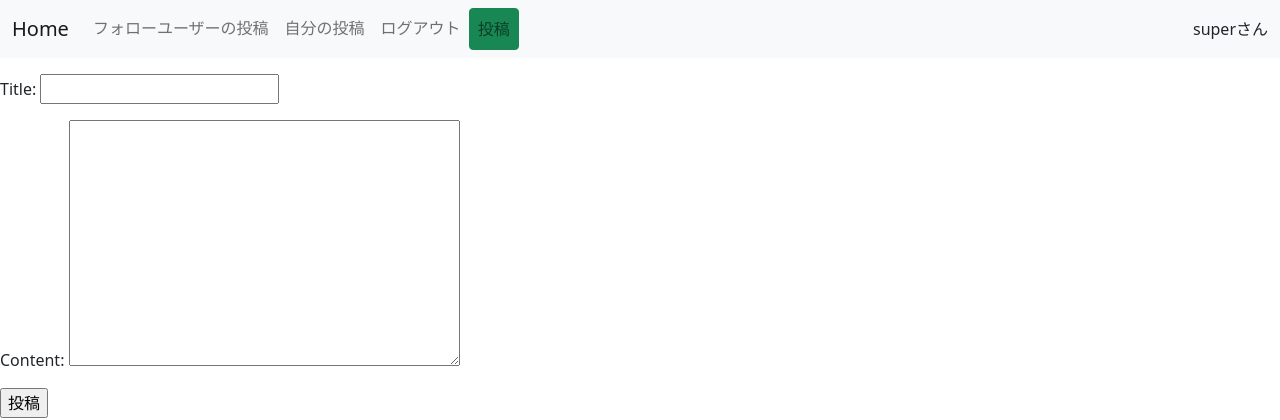
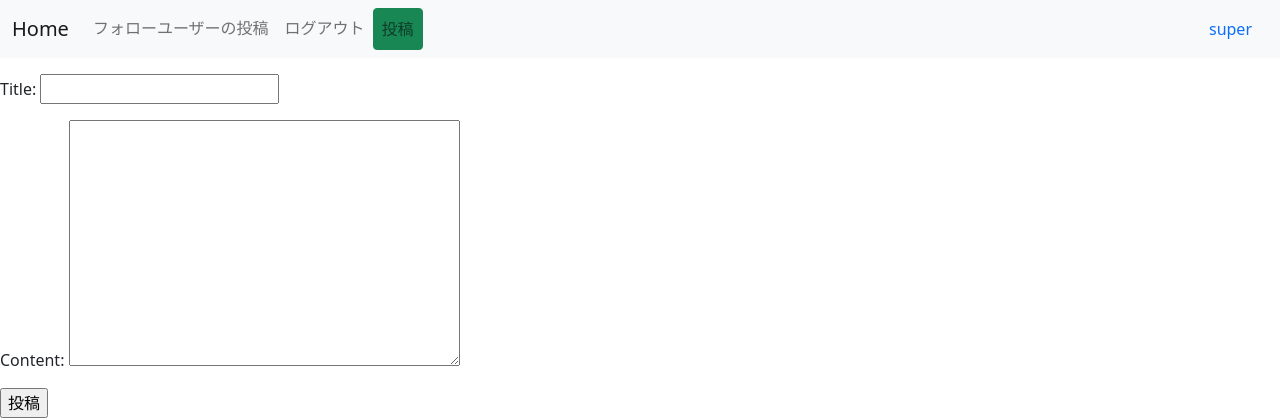
Before and after one commit to jphacks/OL_2314, a Django app: page /create/ in a window 1280 px wide. Shown: the top 420 px of the page. Run offline with Django 3.2, Linux system fonts and the light colour scheme; a user stored in the database is signed in.

Commit message:
自分の投稿ページのリンクをusernameに設定

```diff
--- a/templates/base.html
+++ b/templates/base.html
@@ -26,13 +26,12 @@
           <div class="collapse navbar-collapse" id="navbarNavAltMarkup">
             <div class="navbar-nav">
               <a class="nav-link" href="{% url 'follow-list' %}">フォローユーザーの投稿</a>
-              <a class="nav-link" href="{% url 'mypost' %}">自分の投稿</a>
               <a class="nav-link" href="/accounts/logout/">ログアウト</a>
               <a class="nav-link btn btn-success" href="{% url 'create' %}" role="button">投稿</a>
             </div>
           </div>
           <div>
-            {{request.user.username}}さん
+            <a class="nav-link" href="{% url 'mypost' %}">{{request.user.username}}</a>
           </div>
         </div>
       </nav>
```
Also changed, not shown: db.sqlite3.
